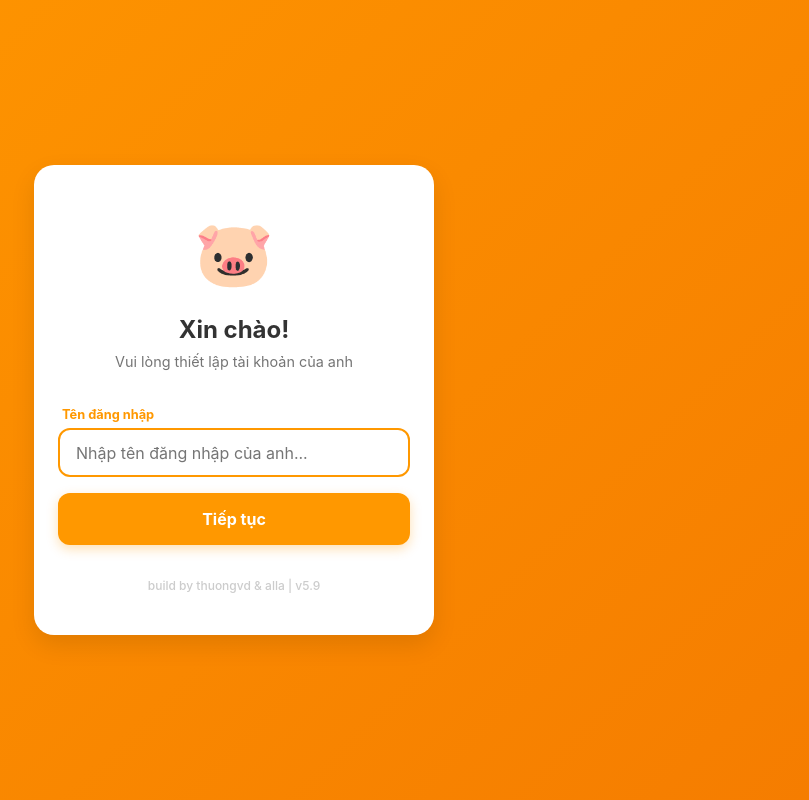
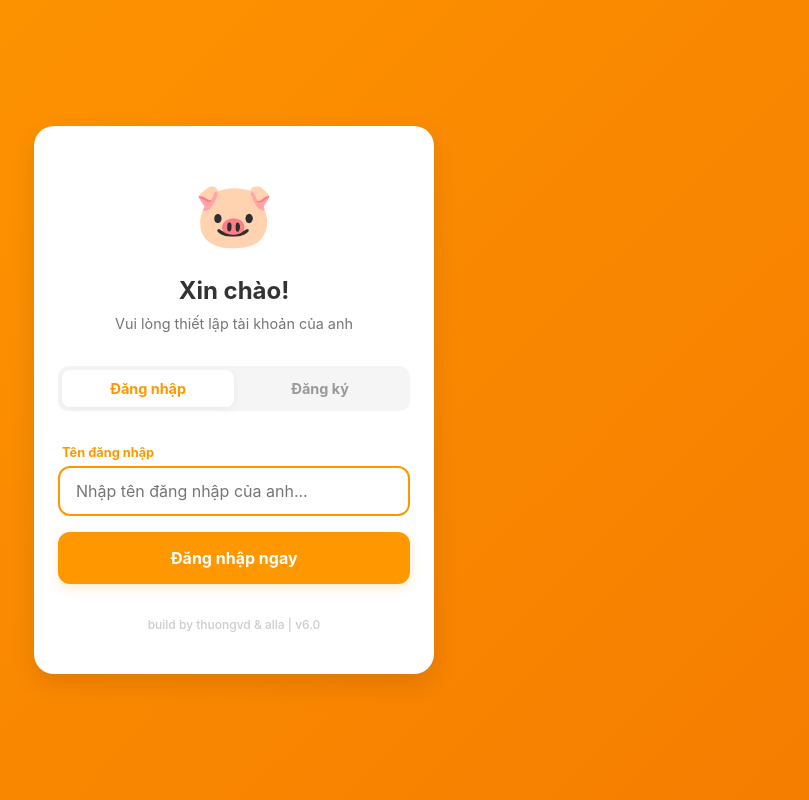
Before and after one commit to thuongvd0411/dulieuthuchi, a React (Vite) app: page / in a window 1280 px wide. Shown: the whole page, without its empty margins (406-1215 px from the left). Built offline with nearby package versions, Linux system fonts and the light colour scheme.

Commit message:
Fix & Upgrade: Separate Login/Register flows with Cloud sync

```diff
--- a/src/components/Auth.css
+++ b/src/components/Auth.css
@@ -107,7 +107,45 @@
     border-color: var(--primary-color);
 }
 
-.auth-card button {
+.auth-tabs {
+    display: flex;
+    background: #F5F5F5;
+    padding: 4px;
+    border-radius: 10px;
+    margin-bottom: 2rem;
+}
+
+.auth-tabs button {
+    flex: 1;
+    background: none;
+    border: none;
+    padding: 10px;
+    font-size: 0.9rem;
+    font-weight: 700;
+    color: #999;
+    border-radius: 8px;
+    cursor: pointer;
+    transition: all 0.3s;
+}
+
+.auth-tabs button.active {
+    background: white;
+    color: var(--primary-color);
+    box-shadow: 0 2px 8px rgba(0, 0, 0, 0.05);
+}
+
+.auth-error {
+    background: #FFEBEB;
+    color: #D32F2F;
+    padding: 10px;
+    border-radius: 8px;
+    font-size: 0.8rem;
+    margin-bottom: 1.5rem;
+    border: 1px solid #FFCDD2;
+    text-align: center;
+}
+
+.btn-main {
     width: 100%;
     padding: 1rem;
     background-color: var(--primary-color);
@@ -117,5 +155,5 @@
     font-size: 1rem;
     font-weight: 700;
     cursor: pointer;
-    box-shadow: 0 4px 12px rgba(255, 152, 0, 0.3);
+    box-shadow: 0 4px 12px rgba(255, 152, 0, 0.2);
 }
--- a/src/components/Auth.jsx
+++ b/src/components/Auth.jsx
@@ -4,47 +4,59 @@ import { db } from '../firebase';
 import { doc, getDoc, setDoc } from 'firebase/firestore';
 
 function Auth({ onLogin }) {
+    const [authMode, setAuthMode] = useState('login'); // 'login' or 'register'
     const [loginID, setLoginID] = useState('');
     const [displayName, setDisplayName] = useState('');
-    const [step, setStep] = useState(1); // 1: Check ID, 2: Register Name
     const [loading, setLoading] = useState(false);
+    const [errorMsg, setErrorMsg] = useState('');
 
-    const checkAccount = async (e) => {
+    const normalizeID = (id) => id.trim().toLowerCase();
+
+    const handleLogin = async (e) => {
         e.preventDefault();
-        if (!loginID.trim()) return;
+        const id = normalizeID(loginID);
+        if (!id) return;
 
         setLoading(true);
+        setErrorMsg('');
         try {
-            const userRef = doc(db, "users", loginID.trim().toLowerCase());
+            const userRef = doc(db, "users", id);
             const userSnap = await getDoc(userRef);
 
             if (userSnap.exists()) {
                 const data = userSnap.data();
-                onLogin(loginID.trim().toLowerCase(), data.displayName);
+                onLogin(id, data.displayName);
             } else {
-                setStep(2);
+                setErrorMsg('Tài khoản không tồn tại. Vui lòng kiểm tra lại hoặc chọn "Đăng ký".');
             }
         } catch (error) {
-            alert("Lỗi kết nối: " + error.message);
+            setErrorMsg("Lỗi kết nối: " + error.message);
         }
         setLoading(false);
     };
 
     const handleRegister = async (e) => {
         e.preventDefault();
-        if (!displayName.trim()) return;
+        const id = normalizeID(loginID);
+        if (!id || !displayName.trim()) return;
 
         setLoading(true);
+        setErrorMsg('');
         try {
-            const id = loginID.trim().toLowerCase();
-            const name = displayName.trim();
-            await setDoc(doc(db, "users", id), {
-                displayName: name,
-                createdAt: new Date()
-            });
-            onLogin(id, name);
+            const userRef = doc(db, "users", id);
+            const userSnap = await getDoc(userRef);
+
+            if (userSnap.exists()) {
+                setErrorMsg('Tên đăng nhập này đã có người sử dụng. Vui lòng chọn tên khác.');
+            } else {
+                await setDoc(userRef, {
+                    displayName: displayName.trim(),
+                    createdAt: new Date()
+                });
+                onLogin(id, displayName.trim());
+            }
         } catch (error) {
-            alert("Lỗi đăng ký: " + error.message);
+            setErrorMsg("Lỗi đăng ký: " + error.message);
         }
         setLoading(false);
     };
@@ -56,8 +68,25 @@ function Auth({ onLogin }) {
                 <h1>Xin chào!</h1>
                 <p>Vui lòng thiết lập tài khoản của anh</p>
 
-                {step === 1 ? (
-                    <form onSubmit={checkAccount}>
+                <div className="auth-tabs">
+                    <button
+                        className={authMode === 'login' ? 'active' : ''}
+                        onClick={() => { setAuthMode('login'); setErrorMsg(''); }}
+                    >
+                        Đăng nhập
+                    </button>
+                    <button
+                        className={authMode === 'register' ? 'active' : ''}
+                        onClick={() => { setAuthMode('register'); setErrorMsg(''); }}
+                    >
+                        Đăng ký
+                    </button>
+                </div>
+
+                {errorMsg && <div className="auth-error">{errorMsg}</div>}
+
+                {authMode === 'login' ? (
+                    <form onSubmit={handleLogin}>
                         <div className="input-group-auth">
                             <label>Tên đăng nhập</label>
                             <input
@@ -69,34 +98,40 @@ function Auth({ onLogin }) {
                                 autoFocus
                             />
                         </div>
-                        <button type="submit" disabled={loading}>
-                            {loading ? 'Đang kiểm tra...' : 'Tiếp tục'}
+                        <button type="submit" disabled={loading} className="btn-main">
+                            {loading ? 'Đang kiểm tra...' : 'Đăng nhập ngay'}
                         </button>
                     </form>
                 ) : (
                     <form onSubmit={handleRegister}>
-                        <div className="welcome-msg">
-                            Tài khoản <b>{loginID}</b> là thành viên mới! ✨
+                        <div className="input-group-auth">
+                            <label>Tên đăng nhập mới</label>
+                            <input
+                                type="text"
+                                placeholder="Ví dụ: thuongvd0411"
+                                value={loginID}
+                                onChange={(e) => setLoginID(e.target.value)}
+                                required
+                            />
                         </div>
                         <div className="input-group-auth">
                             <label>Tên hiển thị (Nickname)</label>
                             <input
                                 type="text"
-                                placeholder="Ví dụ: Anh Thưởng..."
+                                placeholder="Ví dụ: Anh Thưởng"
                                 value={displayName}
                                 onChange={(e) => setDisplayName(e.target.value)}
                                 required
-                                autoFocus
                             />
                         </div>
-                        <button type="submit" disabled={loading}>
-                            {loading ? 'Đang khởi tạo...' : 'Bắt đầu dùng ngay'}
+                        <button type="submit" disabled={loading} className="btn-main">
+                            {loading ? 'Đang khởi tạo...' : 'Tạo tài khoản mới'}
                         </button>
-                        <button type="button" className="btn-back" onClick={() => setStep(1)}>Quay lại</button>
                     </form>
                 )}
+
                 <div className="auth-footer">
-                    build by thuongvd & alla | v5.9
+                    build by thuongvd & alla | v6.0
                 </div>
             </div>
         </div>
```
